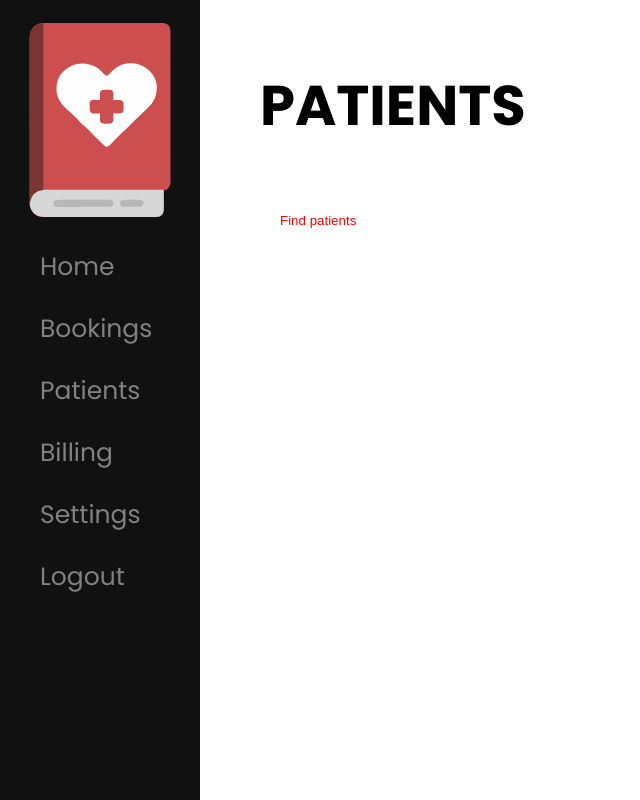
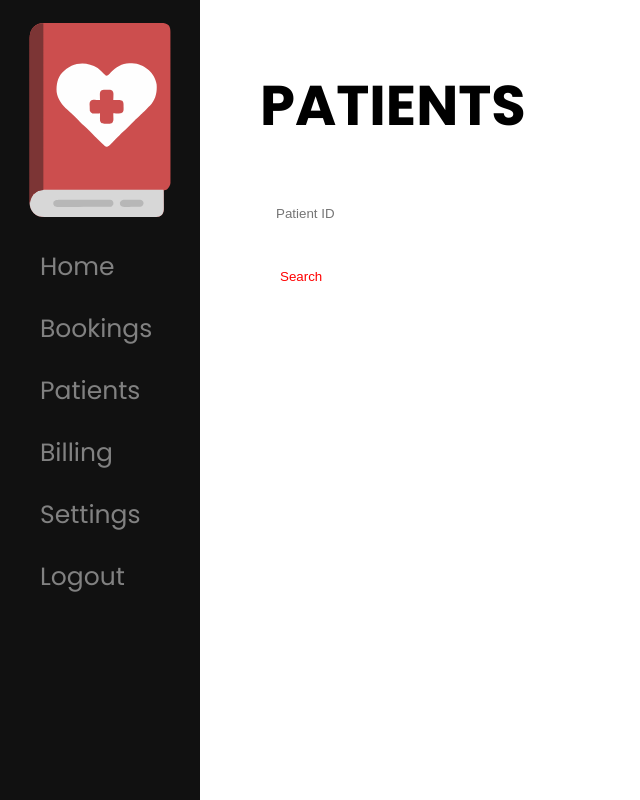
Before and after one commit to ChaseY03/CareNexa, a React (Create React App) app in the folder React/my-react-app-test/: page /Patients in a window 1280 px wide. Shown: the whole page, without its empty margins (0-640 px from the left). Built offline with nearby package versions, Linux system fonts and the light colour scheme.

Commit message:
broken patient ID search function

```diff
--- a/React/my-react-app-test/src/components/Patient.js
+++ b/React/my-react-app-test/src/components/Patient.js
@@ -2,21 +2,36 @@ import Layout from "./Layout";
 import React, {useState} from "react";
 import axios from "axios";
 
+
 function Patients() {
+
+    const [input, setInput] = useState({
+        patientID : ''
+    })
 
     const [patients, setPatients] = useState([]);
 
-    const findPatient = async (e) => {
+    const findPatientID = async (e) => {
         e.preventDefault();
-        await axios.post('http://localhost:3006/Patient')
+        await axios.post('http://localhost:3006/Patient', input)
             .then(response => {
-                setPatients(response.data);
+                if (response.data === "Found"){
+                    setPatients(response.data);
+                }else {
+                    alert("No matching data");
+                }
+
                 console.log("loading data")
             })
             .catch(error => {
                 console.error('Error fetching patients:', error);
             });
     }
+
+    const takeInput = (e) => {
+        setInput(prev => ({...prev,[e.target.name]: [e.target.value]}))
+    }
+
     return (<>
 
         <Layout/>
@@ -27,16 +42,16 @@ function Patients() {
 
         <main>
             <h1>PATIENTS</h1>
-            <form onSubmit={findPatient}>
-                <button type='submit' >Find patients</button>
+
+            <form action="" onSubmit={findPatientID} className="login-form">
+                <div>
+                    <input type='textbox' placeholder='Patient ID' name='patientID' onChange={takeInput} autoComplete='off' required />
+                </div>
+                <div>
+                    <button type='Search'>Search</button>
+                </div>
             </form>
-            <ul>
-                {patients.map(patient => (
-                    <li key={`${patient.forename}-${patient.surname}`}>
-                        {patient.forename} - {patient.surname}
-                    </li>
-                ))}
-            </ul>
+
         </main>
     </>)
 };
```
Also changed, not shown: 1 other file (tests, documents, lock files or other folders).
